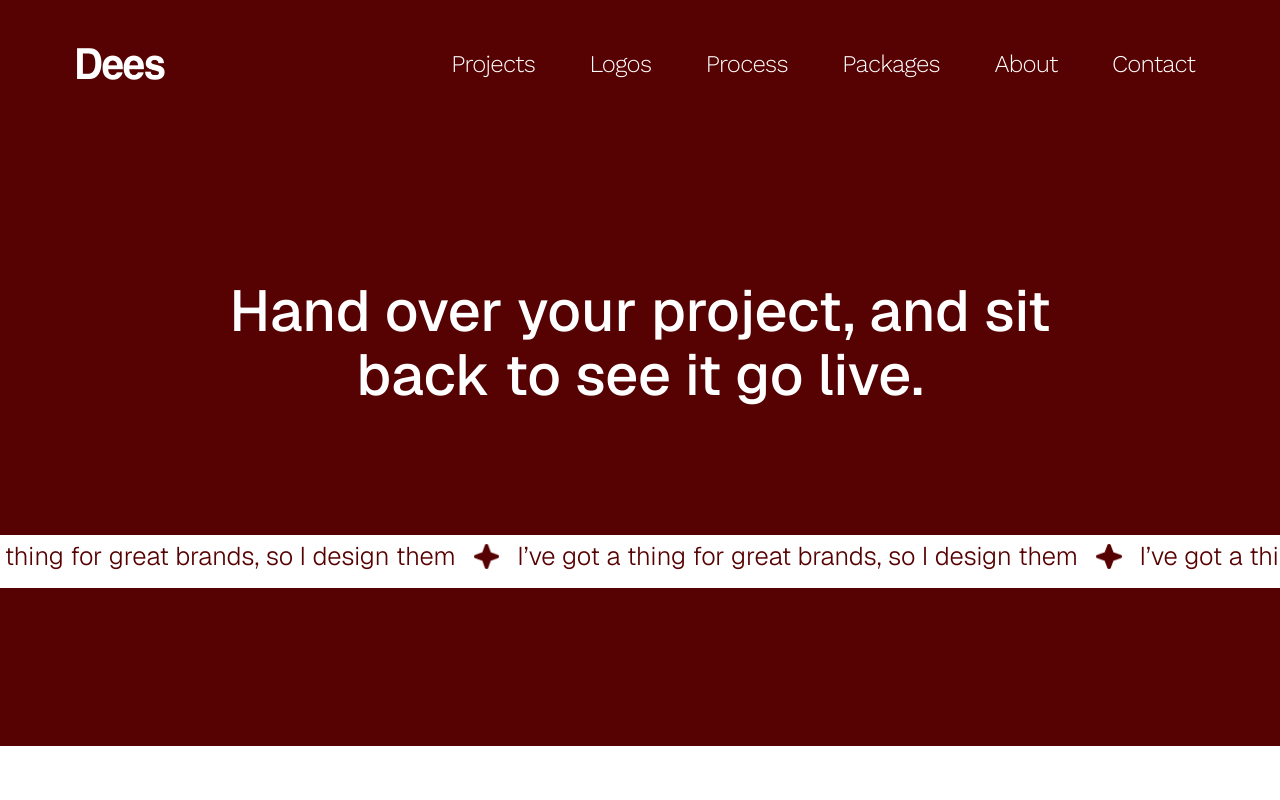
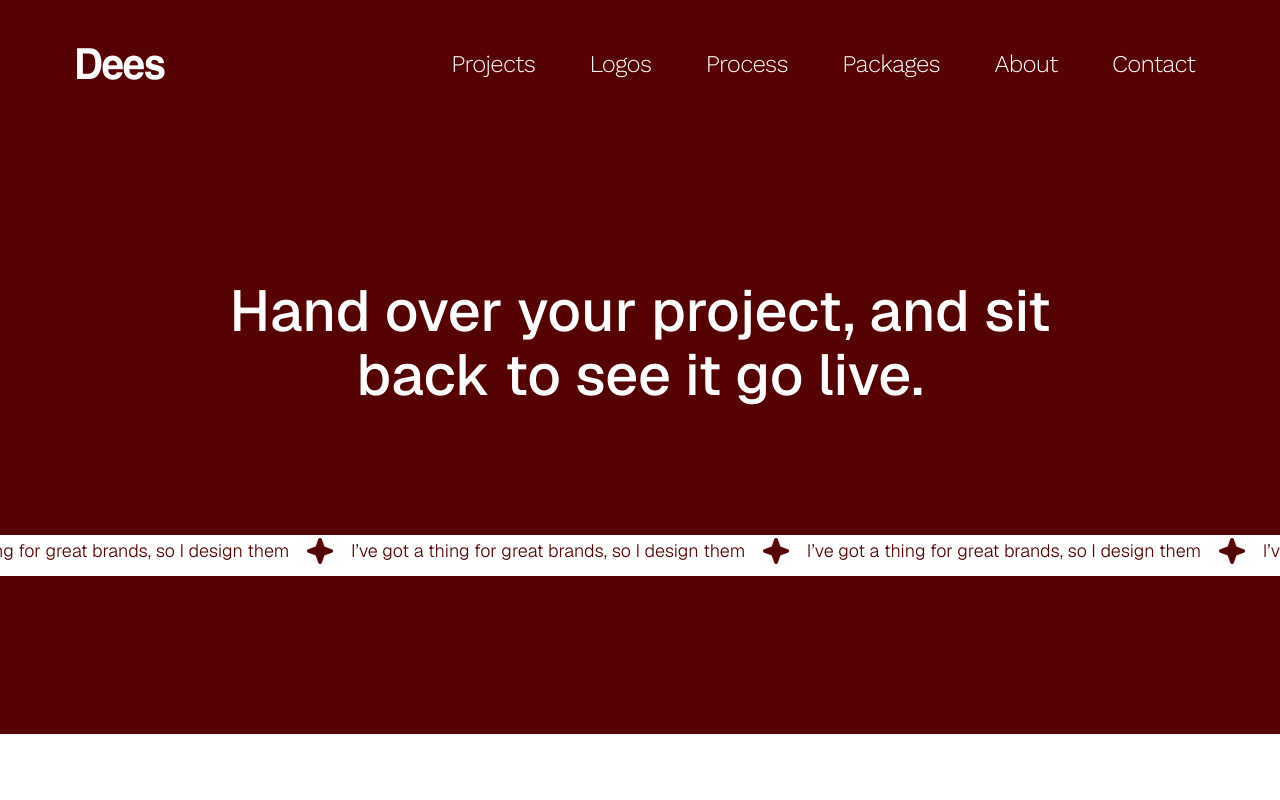
Before and after one commit to nrmcodes22/Dees, a Next.js app: page / in a window 1280 px wide. Shown: the top 800 px of the page. Built offline with nearby package versions, Linux system fonts and the light colour scheme.

Commit message:
marquee jsx

```diff
--- a/components/Marquee.jsx
+++ b/components/Marquee.jsx
@@ -10,7 +10,7 @@ export default function Marquee({ text }) {
     .fill(text)
     .map((t, i) => (
       <React.Fragment key={i}>
-        <span className="font-[300] text-[clamp(18px,2vw,28px)]">{t}</span>
+        <span className="font-[300] text-[clamp(18px,0.5vw,28px)]">{t}</span>
         <Image
           src="/images/star.png"
           alt="star"
```
